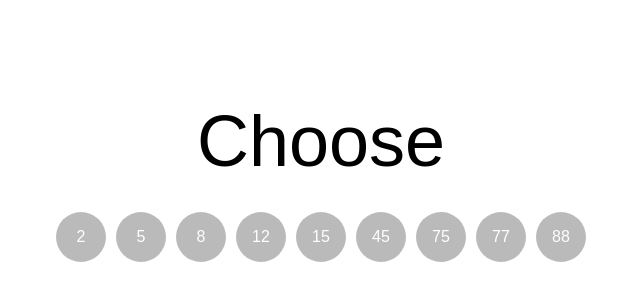
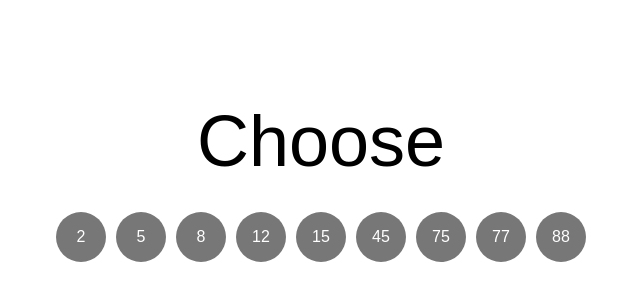
Before and after one commit to chardos/algorithm-viz, a React app: page / in a window 1280 px wide. Shown: the part 50-350 px from the top of the page, without its empty margins (319-959 px from the left). Built offline with nearby package versions, Linux system fonts and the light colour scheme; the HTML template or start-up script is replaced by a standard one.

Commit message:
Faded by default

```diff
--- a/src/components/BinarySearch/BinarySearch.js
+++ b/src/components/BinarySearch/BinarySearch.js
@@ -67,6 +67,7 @@ class BinarySearchWrap extends Component {
                     {this.state.array.map((number, i) => {
 
                         const classes = classNames(
+                            'faded-by-default',
                             {active: this.state.active.indexOf(i) >= 0},
                             {selected: this.state.selected === i},
                             {'not-found': this.state.notFound === i},
--- a/src/components/Common/SingleNode/SingleNode.scss
+++ b/src/components/Common/SingleNode/SingleNode.scss
@@ -10,11 +10,14 @@
     color: white;
     background-color: #777;
     border-radius: 50%;
-    opacity: 0.5;
     transition: all .3s;
 
     &:last-child{
         margin-right: 0;
+    }
+
+    &.faded-by-default{
+        opacity: .5;
     }
 
     &.active {
```
